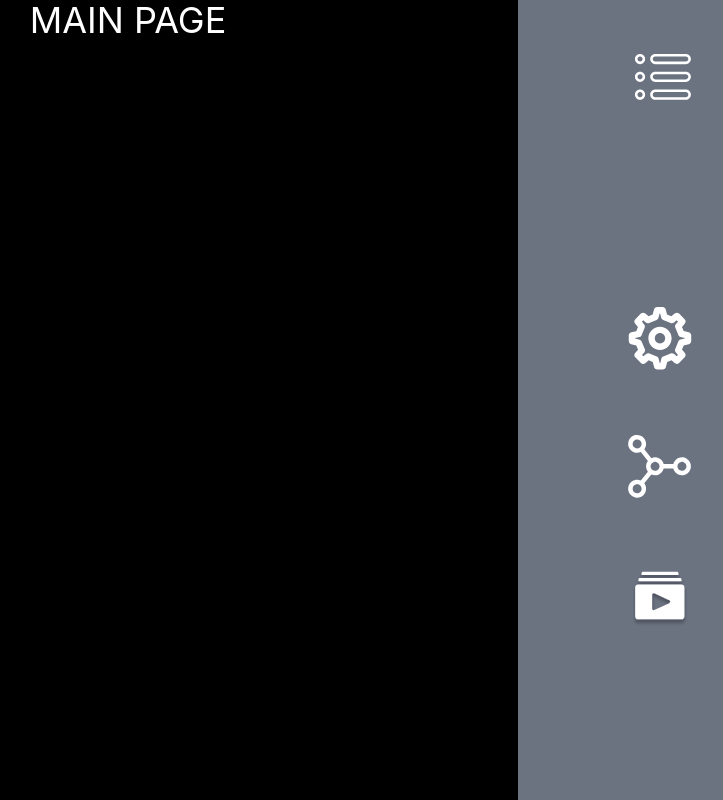
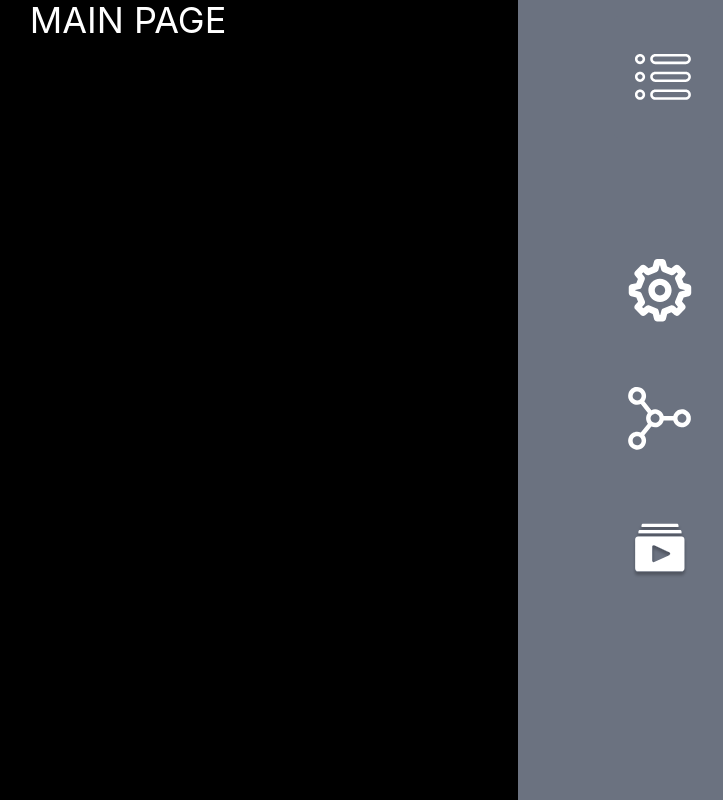
Before and after one commit to RoyKonzizky/SilvusInstallerFork, a React (Vite) app: page / in a window 1280 px wide. Shown: the whole page, without its empty margins (512-1235 px from the left). Built offline with nearby package versions, Linux system fonts and the light colour scheme.

Commit message:
little design change

```diff
--- a/src/components/Sidebar.tsx
+++ b/src/components/Sidebar.tsx
@@ -19,7 +19,7 @@ function Sidebar() {
                 </button>
             </div>
             <div
-                className={`mr-10 mt-32 overflow-x-hidden transition-max-width duration-500 max-w-${isSandwichCollapsed ? '0' : 'screen-sm'}`}
+                className={`mr-10 mt-[10vh] overflow-x-hidden transition-max-width duration-500 max-w-${isSandwichCollapsed ? '0' : 'screen-sm'}`}
             >
                 <NavigatorButton href="/settings" isSandwichCollapsed={isSandwichCollapsed} isSubsection={false}
                                  text="הגדרות" file="../../public/settings.svg"/>
```
